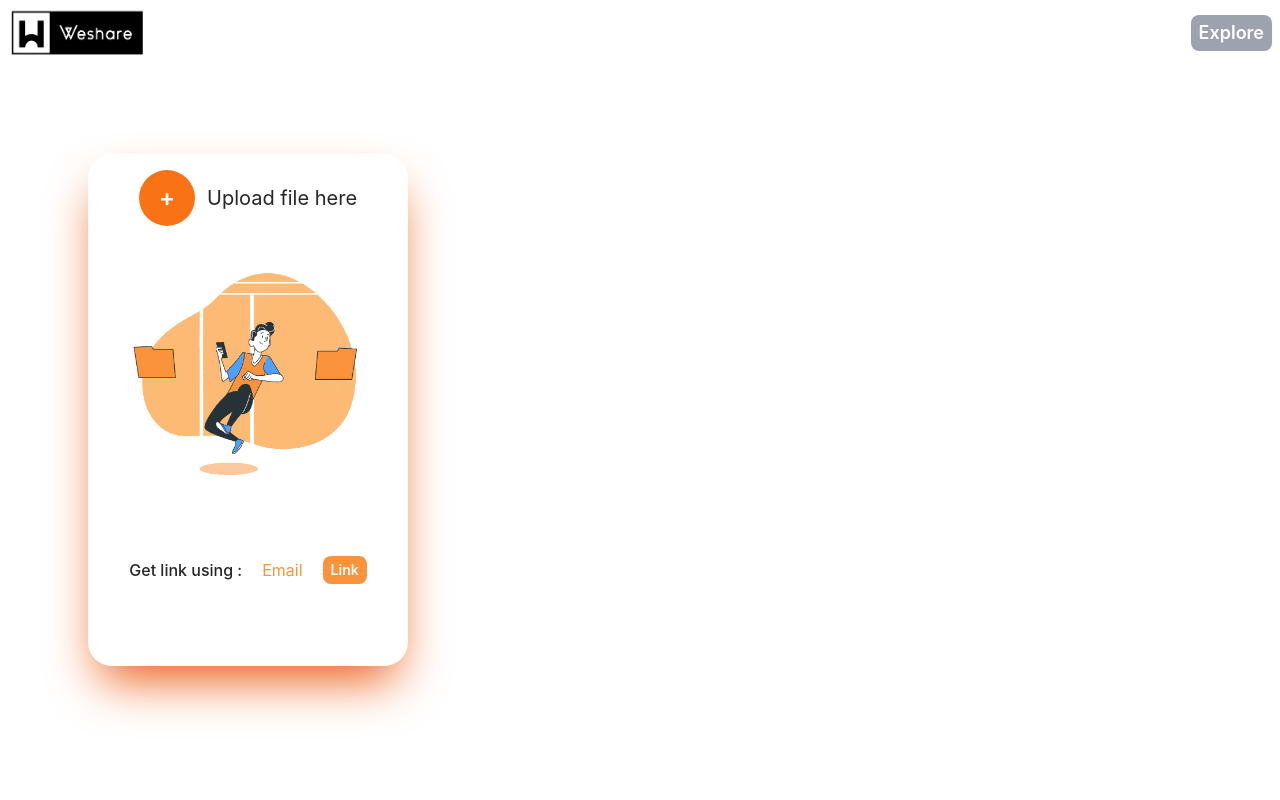
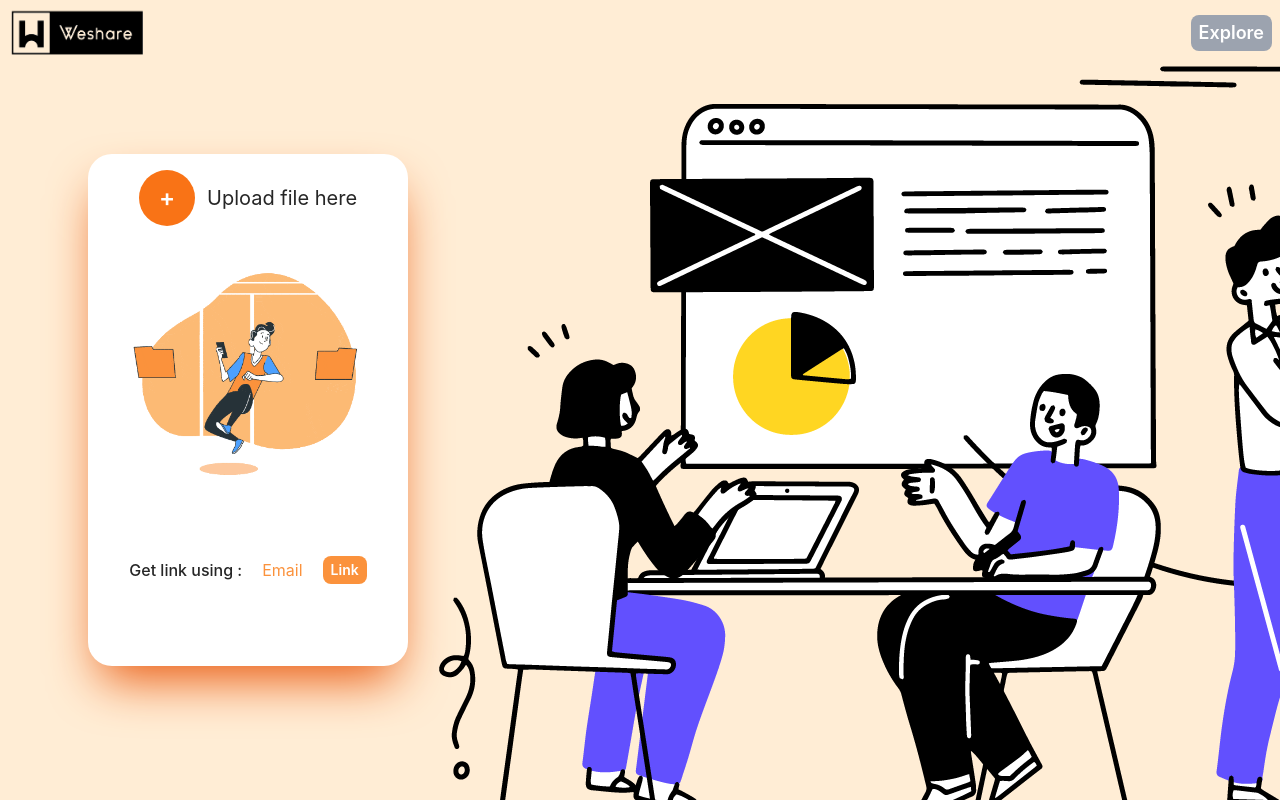
Before and after one commit to yashraut362/we-share, a Next.js app: page / in a window 1280 px wide. Built offline with nearby package versions, Linux system fonts and the light colour scheme.

Commit message:
added bg

```diff
--- a/components/layouts/layout.js
+++ b/components/layouts/layout.js
@@ -2,10 +2,11 @@ import Navbar from "../navbar";
 
 const Layout = ({ children }) => {
   return (
-    <div className="w-full h-screen overflow-y-hidden bg-white">
+    <div className="w-full h-screen overflow-y-hidden bg-orange-100 ">
       <Navbar></Navbar>
       <div className="flex h-full">
-        <div className="w-full">{children}</div>
+        <div className="w-1/3">{children}</div>
+        <div className="w-2/3  bg-[url('../public/assets/images/Team.png')]"></div>
       </div>
     </div>
   );
```
Also changed, not shown: public/assets/images/Team.png (added).
